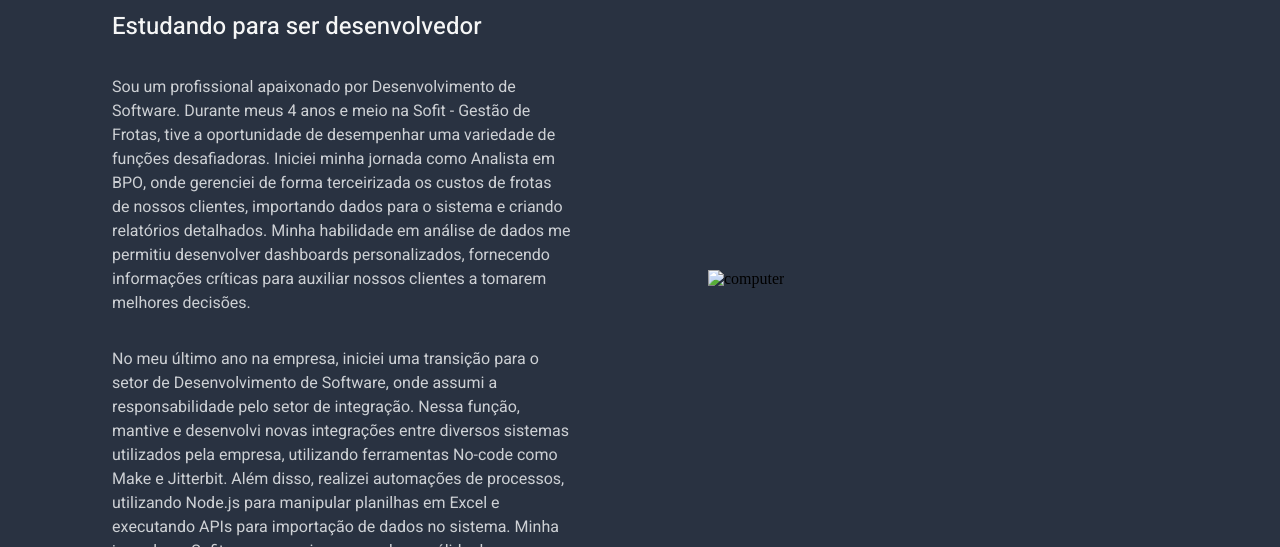
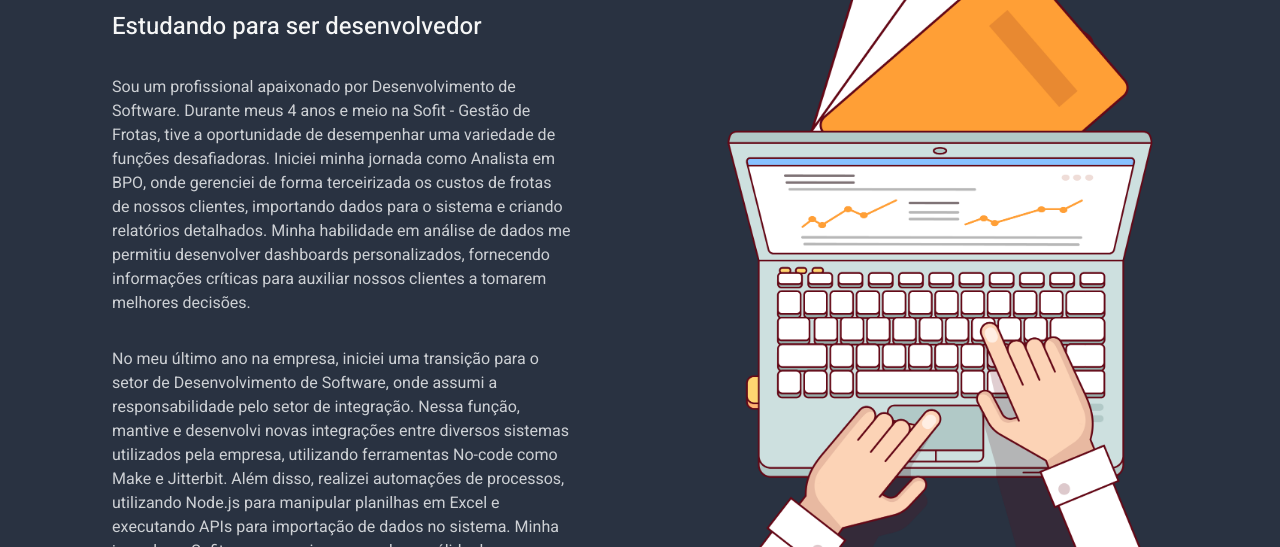
Before and after one commit to lucasbbecker/portifolio, a plain HTML site: page index.html in a window 1280 px wide. Shown: the part 253-800 px from the top of the page. Drawn offline with Linux system fonts and the light colour scheme; the site is published under a folder, as on GitHub Pages, so addresses that start at the root find nothing; a web font is replaced by a local one.

Commit message:
Update index.html

```diff
--- a/index.html
+++ b/index.html
@@ -37,7 +37,7 @@
                     <p>No meu último ano na empresa, iniciei uma transição para o setor de Desenvolvimento de Software, onde assumi a responsabilidade pelo setor de integração. Nessa função, mantive e desenvolvi novas integrações entre diversos sistemas utilizados pela empresa, utilizando ferramentas No-code como Make e Jitterbit. Além disso, realizei automações de processos, utilizando Node.js para manipular planilhas em Excel e executando APIs para importação de dados no sistema. Minha jornada na Sofit me proporcionou uma base sólida de habilidades técnicas e uma mentalidade orientada para soluções, pronta para enfrentar novos desafios no mundo do desenvolvimento de software.</p>
                 </div>
                 <div class="imagem-apresentacao">
-                    <img src="/src/pessoa-digitando.png" alt="computer">
+                    <img src="src/pessoa-digitando.png" alt="computer">
                 </div>
             </div>
 
```
